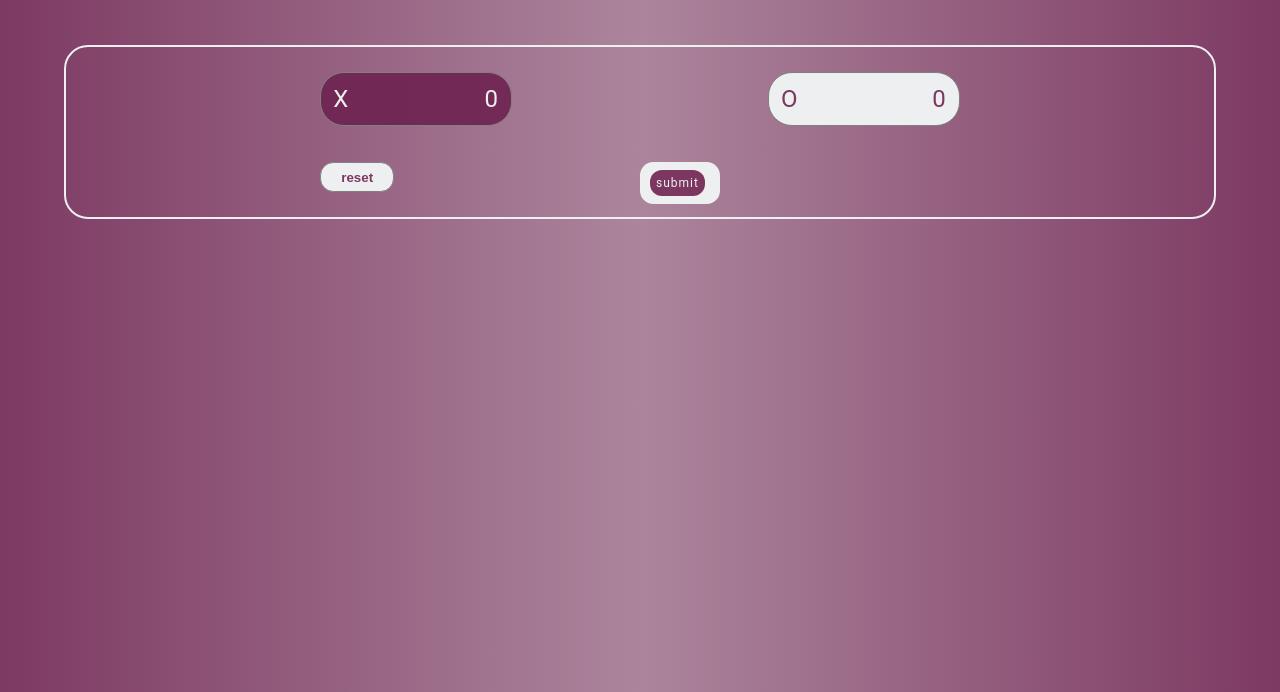
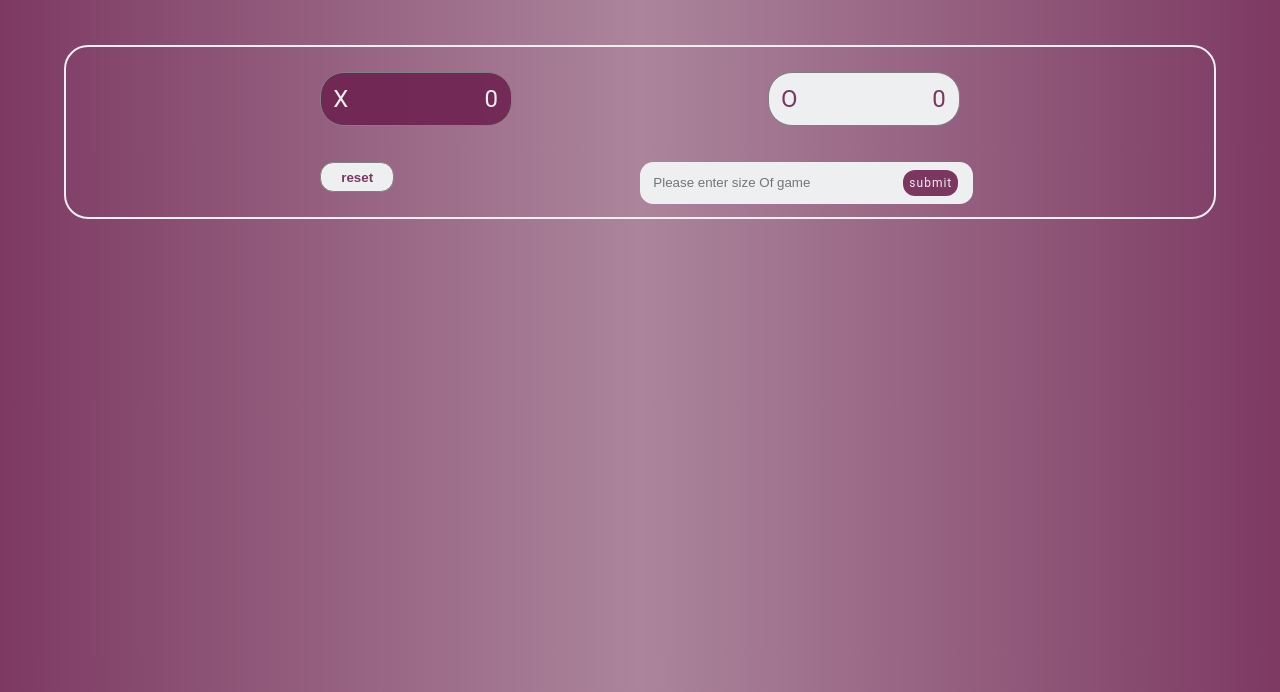
Before and after one commit to fallahpour-fr/Dynamic-Tic-Tac-To-game, a plain HTML site: page index.html in a window 1280 px wide. Shown: the part 108-800 px from the top of the page. Drawn offline with Linux system fonts and the light colour scheme.

Commit message:
change input size

```diff
--- a/style.css
+++ b/style.css
@@ -112,7 +112,7 @@ body {
 }
 
 .game-size__input {
-    width: 2em;
+    width: 25em;
     padding: 1em;
     padding-right: 5em;
     border-radius: 1em;
```
